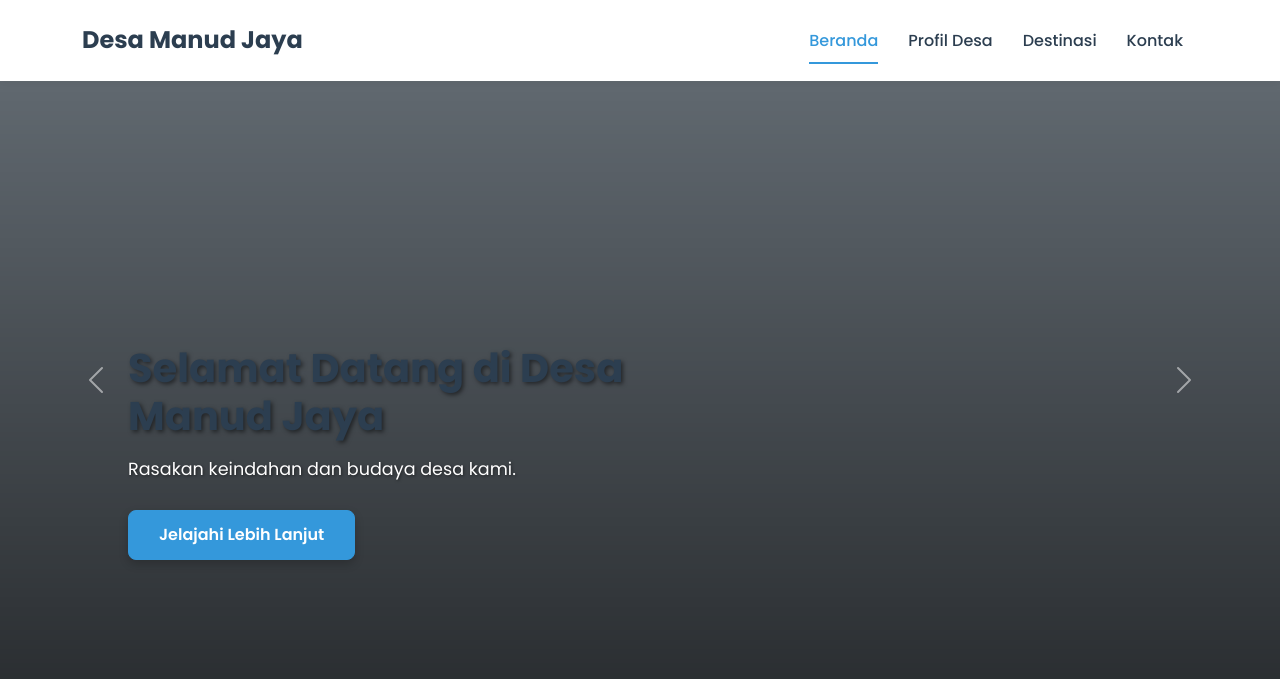
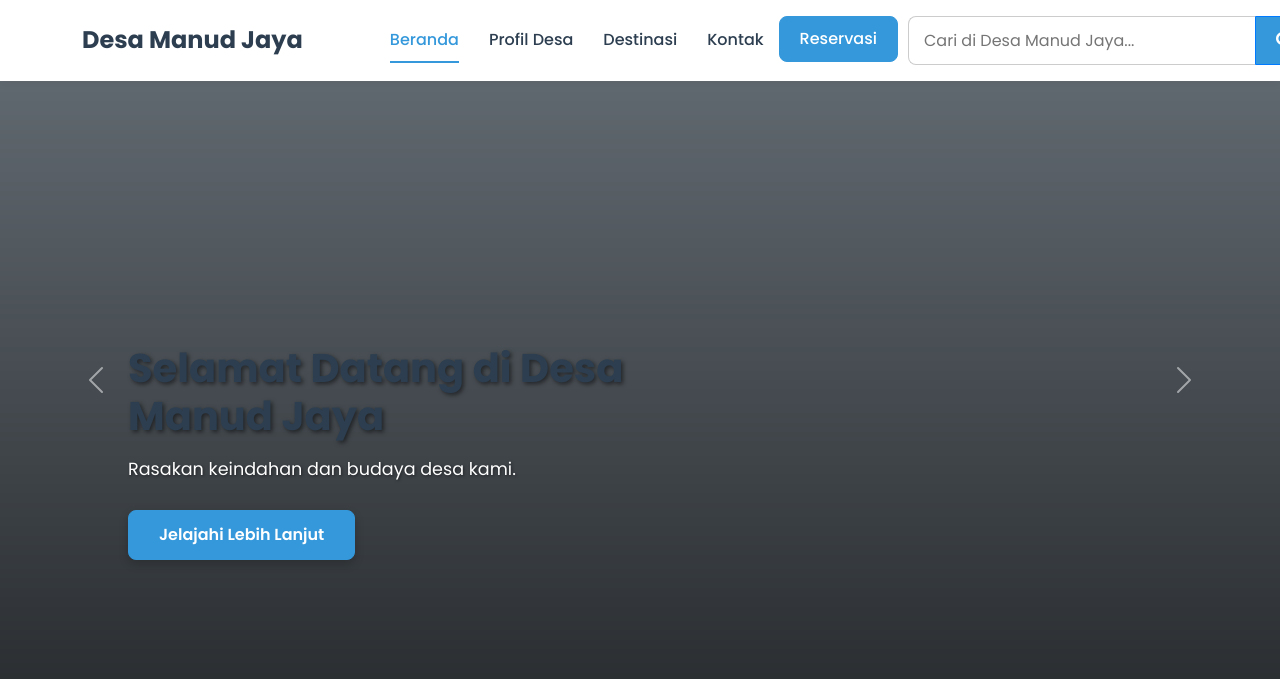
Before and after one commit to samuelmjn/dtpl-manud-jaya, a Django app: page / in a window 1280 px wide. Shown: the top 679 px of the page. Run offline with Django 4.2, Linux system fonts and the light colour scheme; data that the repository does not hold is empty.

Commit message:
US001-T2: slicing ui navigasi menu reservasi dan search

```diff
--- a/static/css/style.css
+++ b/static/css/style.css
@@ -416,3 +416,66 @@ footer .social-icons a:hover {
 .destination-card:hover .destination-image img {
   transform: scale(1.05);
 }
+
+/* search bar styling */
+/* Container for the search form */
+.search-form {
+  display: flex;
+  flex-direction: column;
+  align-items: center;
+  width: 300px;
+}
+
+/* Wrapper for the input and button */
+.search-form__input-wrapper {
+  display: flex;
+  width: 100%;
+}
+
+/* Input field styling */
+.search-form__input {
+  flex: 1;
+  padding: 10px 15px;
+  font-size: 16px;
+  border: 1px solid #ccc;
+  border-right: none;
+  border-radius: var(--border-radius);
+  border-top-right-radius: 0;
+  border-bottom-right-radius: 0;
+  outline: none;
+  margin-left: 10px;
+}
+
+.search-form__input:focus {
+  border-color: #007bff; /* Accent color – adjust as needed */
+}
+
+/* Button styling */
+.search-form__button {
+  padding: 10px 20px;
+  background-color: var(--secondary-color);; /* Accent color – adjust as needed */
+  border: 1px solid #007bff;
+  border-radius: var(--border-radius);
+  border-top-left-radius: 0;
+  border-bottom-left-radius: 0;
+  color: #fff;
+  cursor: pointer;
+  font-size: 16px;
+  display: flex;
+  align-items: center;
+  transition: background-color 0.3s ease;
+}
+
+.search-form__button:hover {
+  background-color: #0056b3; /* Darker accent on hover */
+  border-color: #0056b3;
+}
+
+/* Accessibility: hide text visually but remain readable for screen readers */
+.visually-hidden {
+  position: absolute;
+  left: -9999px;
+  width: 1px;
+  height: 1px;
+  overflow: hidden;
+}
--- a/templates/base.html
+++ b/templates/base.html
@@ -48,6 +48,26 @@
                     </li>
                     <li class="nav-item">
                         <a class="nav-link" href="#">Kontak</a>
+                    </li>
+                    <li class="nav-item">
+                        <a href="#" class="btn btn-primary btn-md">Reservasi</a>
+                    </li>
+                    <li>
+                        <form action="/search" method="get" class="search-form">
+                            <div class="search-form__input-wrapper">
+                                <input
+                                type="text"
+                                id="search"
+                                name="query"
+                                class="search-form__input"
+                                placeholder="Cari di Desa Manud Jaya..."
+                                />
+                                <button type="submit" class="search-form__button">
+                                    <i class="fa fa-search" aria-hidden="true"></i>
+                                    <span class="visually-hidden">Cari</span>
+                                </button>
+                            </div>
+                        </form>
                     </li>
                 </ul>
             </div>
```
